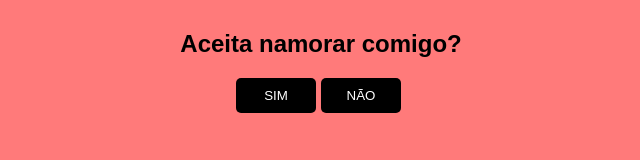
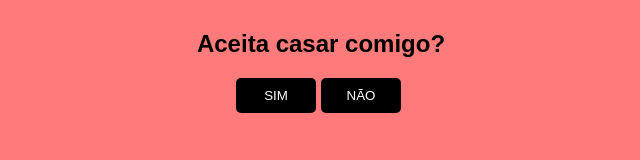
Before and after one commit to KleberSilvaKLOS/Pedido-de-Namoro, a plain HTML site: page index.html in a window 1280 px wide. Shown: the whole page, without its empty margins (329-969 px from the left). Drawn offline with Linux system fonts and the light colour scheme.

Commit message:
Update index.html

```diff
--- a/index.html
+++ b/index.html
@@ -13,7 +13,7 @@ Tutorial: https://www.youtube.com/watch?v=zxxB9SFh9p4
 
 <body>
     <div id="conteudo">
-        <h2>Aceita namorar comigo?</h2>
+        <h2>Aceita casar comigo?</h2>
         <div style="margin: auto;width: 170px;">
             <button style="position: fixed;display: block;" class="btn" onclick="sim()">SIM</button>
             <button class="btn" onclick="desvia(this)" onmouseover="desvia(this)" style="position: absolute;">NÃO</button>
```
